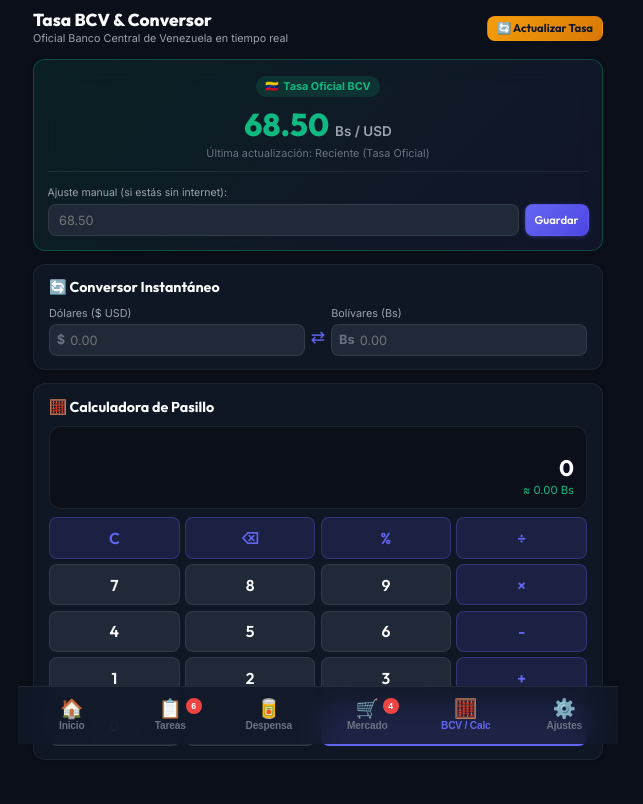
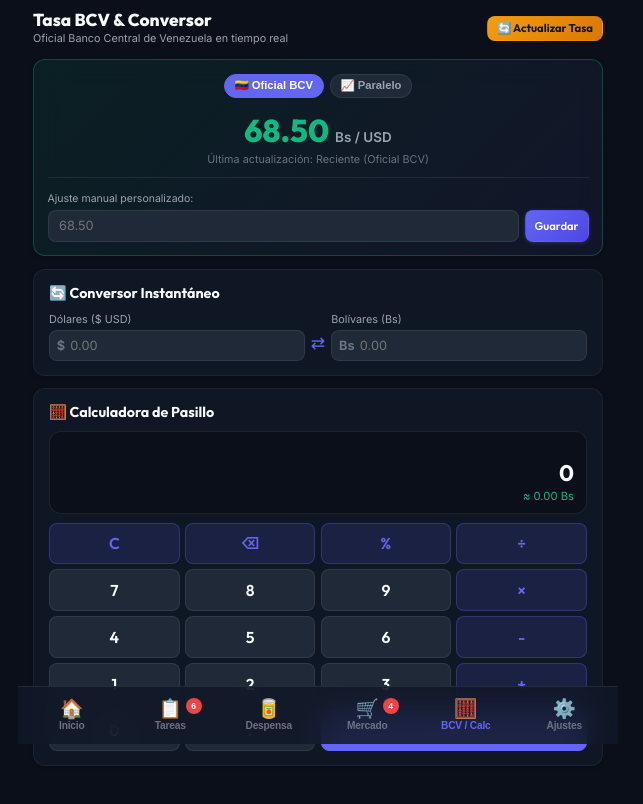
Before and after one commit to aquiconnathy/HOGARDUO, a plain HTML site: page index.html in a window 1280 px wide. Both pictures are taken after a click on the element "Tasa Oficial BCV". Shown: the part 56-860 px from the top of the page, without its empty margins (322-965 px from the left). Drawn offline with Linux system fonts and the light colour scheme; no server answers.

Commit message:
Add files via upload

```diff
--- a/index.html
+++ b/index.html
@@ -290,21 +290,22 @@
           </button>
         </div>
 
-        <!-- Tarjeta Principal de Cotización BCV -->
+        <!-- Tarjeta Principal de Cotización BCV y Paralelo -->
         <div class="bcv-hero-card glass-panel">
-          <div class="bcv-hero-badge">
-            <span class="flag-icon">🇻🇪</span>
-            <span>Tasa Oficial BCV</span>
+          <div style="display: flex; justify-content: center; gap: 0.4rem; margin-bottom: 0.65rem;">
+            <button class="pill-btn active" id="bcv-tab-oficial" onclick="BCV.switchRateSource('oficial')">🇻🇪 Oficial BCV</button>
+            <button class="pill-btn" id="bcv-tab-paralelo" onclick="BCV.switchRateSource('paralelo')">📈 Paralelo</button>
           </div>
+
           <div class="bcv-price-display">
             <span class="bcv-price-num" id="bcv-display-rate">--.--</span>
             <span class="bcv-price-currency">Bs / USD</span>
           </div>
           <p class="bcv-timestamp" id="bcv-timestamp">Última actualización: Consultando...</p>
           <div class="bcv-manual-override">
-            <label for="manual-rate-input">Ajuste manual (si estás sin internet):</label>
+            <label for="manual-rate-input">Ajuste manual personalizado:</label>
             <div class="input-with-action">
-              <input type="number" id="manual-rate-input" step="0.01" placeholder="Ej. 68.50">
+              <input type="number" id="manual-rate-input" step="0.01" placeholder="Ej. 757.54">
               <button class="btn btn-sm btn-primary" onclick="BCV.setManualRate()">Guardar</button>
             </div>
           </div>
--- a/js/bcv.js
+++ b/js/bcv.js
@@ -1,13 +1,26 @@
 /**
- * BCV - Exchange Rate, Live API, Bidirectional Converter & Supermarket Calculator
+ * BCV - Exchange Rate (Oficial BCV & Paralelo), Live Dual API, Bidirectional Converter & Calculator
  */
 const BCV = {
   currentCalc: '0',
   calcHistory: '',
+  activeSource: 'oficial', // 'oficial' o 'paralelo'
 
   init() {
     this.renderRates();
     this.fetchLiveRate(false);
+  },
+
+  switchRateSource(source) {
+    this.activeSource = source;
+
+    const tabOficial = document.getElementById('bcv-tab-oficial');
+    const tabParalelo = document.getElementById('bcv-tab-paralelo');
+
+    if (tabOficial) tabOficial.classList.toggle('active', source === 'oficial');
+    if (tabParalelo) tabParalelo.classList.toggle('active', source === 'paralelo');
+
+    this.fetchLiveRate(true);
   },
 
   async fetchLiveRate(manualTrigger = false) {
@@ -17,25 +30,30 @@
     if (btn) btn.classList.add('loading');
     if (quickBtn) quickBtn.style.transform = 'rotate(180deg)';
 
+    const endpoint = this.activeSource === 'paralelo'
+      ? 'https://ve.dolarapi.com/v1/dolares/paralelo'
+      : 'https://ve.dolarapi.com/v1/dolares/oficial';
+
     try {
-      const response = await fetch('https://ve.dolarapi.com/v1/dolares/oficial');
+      const response = await fetch(endpoint);
       if (!response.ok) throw new Error('API offline');
       const data = await response.json();
 
       if (data && data.promedio) {
         Store.state.bcv.rate = parseFloat(data.promedio);
         Store.state.bcv.lastUpdated = data.fechaActualizacion || new Date().toISOString();
-        Store.state.bcv.source = 'Oficial BCV (DolarApi)';
+        Store.state.bcv.source = this.activeSource === 'paralelo' ? 'Paralelo (DolarApi)' : 'Oficial BCV (DolarApi)';
         Store.save();
 
         this.renderRates();
-        if (manualTrigger) {
-          App.showToast(`Tasa BCV actualizada: ${Store.state.bcv.rate.toFixed(2)} Bs/$ 🇻🇪`, 'success');
+        if (manualTrigger && typeof App !== 'undefined') {
+          const label = this.activeSource === 'paralelo' ? 'Paralelo' : 'BCV Oficial';
+          App.showToast(`Tasa ${label}: ${Store.state.bcv.rate.toFixed(2)} Bs/$ 🇻🇪`, 'success');
         }
       }
     } catch (err) {
-      console.warn('Could not fetch live BCV rate, using cached value:', err);
-      if (manualTrigger) {
+      console.warn('Could not fetch live rate, using cached value:', err);
+      if (manualTrigger && typeof App !== 'undefined') {
         App.showToast('No se pudo conectar a la API. Usando tasa guardada.', 'warning');
       }
     } finally {
@@ -46,7 +64,7 @@
   },
 
   renderRates() {
-    const rate = Store.state.bcv.rate || 68.50;
+    const rate = Store.state.bcv.rate || 757.54;
     const formatted = rate.toFixed(2);
 
     // Quick Badge
@@ -65,7 +83,8 @@
     const tsEl = document.getElementById('bcv-timestamp');
     if (tsEl) {
       const last = Store.state.bcv.lastUpdated ? new Date(Store.state.bcv.lastUpdated).toLocaleString('es-VE') : 'Reciente';
-      tsEl.textContent = `Última actualización: ${last} (Tasa Oficial)`;
+      const sourceName = Store.state.bcv.source || 'Tasa Oficial';
+      tsEl.textContent = `Última actualización: ${last} (${sourceName})`;
     }
 
     // Manual input placeholder
@@ -85,12 +104,14 @@
     if (!isNaN(val) && val > 0) {
       Store.state.bcv.rate = val;
       Store.state.bcv.lastUpdated = new Date().toISOString();
-      Store.state.bcv.source = 'Ajuste Manual';
+      Store.state.bcv.source = 'Ajuste Manual Personalizado';
       Store.save();
       this.renderRates();
       input.value = '';
-      App.showToast(`Tasa manual guardada: ${val.toFixed(2)} Bs/$`, 'success');
-    } else {
+      if (typeof App !== 'undefined') {
+        App.showToast(`Tasa manual guardada: ${val.toFixed(2)} Bs/$`, 'success');
+      }
+    } else if (typeof App !== 'undefined') {
       App.showToast('Ingresa un valor numérico válido', 'warning');
     }
   },
@@ -98,63 +119,89 @@
   // Conversor Bidireccional
   convertUSDToBs(usd) {
     const bsInput = document.getElementById('conv-bs-input');
-    if (!usd || isNaN(usd)) {
-      if (bsInput) bsInput.value = '';
+    const rate = Store.state.bcv.rate || 757.54;
+    const val = parseFloat(usd);
+
+    if (isNaN(val) || val <= 0) {
+      if (bsInput && document.activeElement !== bsInput) bsInput.value = '';
       return;
     }
-    const rate = Store.state.bcv.rate;
-    const result = parseFloat(usd) * rate;
-    if (bsInput) bsInput.value = result.toFixed(2);
+
+    if (bsInput && document.activeElement !== bsInput) {
+      bsInput.value = (val * rate).toFixed(2);
+    }
   },
 
   convertBsToUSD(bs) {
     const usdInput = document.getElementById('conv-usd-input');
-    if (!bs || isNaN(bs)) {
-      if (usdInput) usdInput.value = '';
+    const rate = Store.state.bcv.rate || 757.54;
+    const val = parseFloat(bs);
+
+    if (isNaN(val) || val <= 0) {
+      if (usdInput && document.activeElement !== usdInput) usdInput.value = '';
       return;
     }
-    const rate = Store.state.bcv.rate;
-    const result = parseFloat(bs) / rate;
-    if (usdInput) usdInput.value = result.toFixed(2);
+
+    if (usdInput && document.activeElement !== usdInput) {
+      usdInput.value = (val / rate).toFixed(2);
+    }
   },
 
-  // Calculadora de Pasillo para Supermercado
-  calcInput(char) {
-    const screen = document.getElementById('calc-screen');
-    const history = document.getElementById('calc-history');
-    const eq = document.getElementById('calc-screen-bs');
+  // Calculadora de Pasillo
+  appendCalc(char) {
+    if (this.currentCalc === '0' && char !== '.') {
+      this.currentCalc = char;
+    } else {
+      this.currentCalc += char;
+    }
+    this.updateCalcDisplay();
+  },
 
-    if (char === 'C') {
+  clearCalc() {
+    this.currentCalc = '0';
+    this.calcHistory = '';
+    this.updateCalcDisplay();
+  },
+
+  deleteCalcLast() {
+    if (this.currentCalc.length > 1) {
+      this.currentCalc = this.currentCalc.slice(0, -1);
+    } else {
       this.currentCalc = '0';
-      this.calcHistory = '';
-    } else if (char === 'DEL') {
-      this.currentCalc = this.currentCalc.length > 1 ? this.currentCalc.slice(0, -1) : '0';
-    } else if (char === '=') {
-      try {
-        // Safe math evaluation with sanitized characters
-        const safeExpr = this.currentCalc.replace(/[^0-9+\-*/.%]/g, '');
-        const evalResult = Function(`'use strict'; return (${safeExpr})`)();
-        this.calcHistory = this.currentCalc + ' =';
-        this.currentCalc = String(Math.round(evalResult * 100) / 100);
-      } catch (e) {
-        this.currentCalc = 'Error';
-      }
-    } else {
-      if (this.currentCalc === '0' && !['+', '-', '*', '/', '.'].includes(char)) {
-        this.currentCalc = char;
-      } else {
-        this.currentCalc += char;
-      }
     }
+    this.updateCalcDisplay();
+  },
+
+  evaluateCalc() {
+    try {
+      const sanitized = this.currentCalc.replace(/×/g, '*').replace(/÷/g, '/');
+      const result = Function(`'use strict'; return (${sanitized})`)();
+      this.calcHistory = this.currentCalc + ' =';
+      this.currentCalc = String(Math.round(result * 100) / 100);
+      this.updateCalcDisplay();
+      if (typeof AudioFX !== 'undefined') AudioFX.playSuccess();
+    } catch (e) {
+      this.currentCalc = 'Error';
+      this.updateCalcDisplay();
+    }
+  },
+
+  updateCalcDisplay() {
+    const screen = document.getElementById('calc-display');
+    const hist = document.getElementById('calc-history');
+    const eq = document.getElementById('calc-equivalent-bs');
+    const rate = Store.state.bcv.rate || 757.54;
 
     if (screen) screen.textContent = this.currentCalc;
-    if (history) history.textContent = this.calcHistory;
+    if (hist) hist.textContent = this.calcHistory;
 
-    // Calcular equivalente en Bs si es un número válido
-    const numVal = parseFloat(this.currentCalc);
-    if (!isNaN(numVal) && eq) {
-      const bsEquiv = numVal * Store.state.bcv.rate;
-      eq.textContent = `≈ ${bsEquiv.toLocaleString('es-VE', { minimumFractionDigits: 2, maximumFractionDigits: 2 })} Bs`;
+    const num = parseFloat(this.currentCalc);
+    if (eq) {
+      if (!isNaN(num) && num > 0) {
+        eq.textContent = `≈ ${(num * rate).toFixed(2)} Bs`;
+      } else {
+        eq.textContent = '≈ 0.00 Bs';
+      }
     }
   }
 };
```
